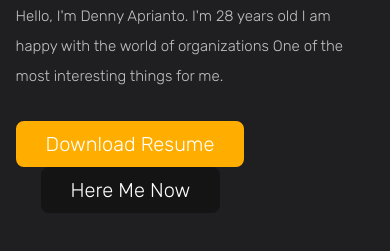
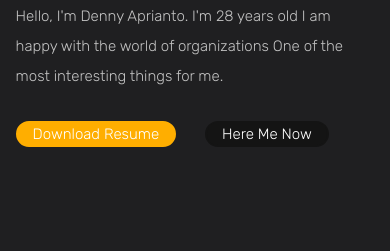
Before and after one commit to hallo-denny/iamdenny, a plain HTML site: page index.html in a window 390 px wide. Shown: the part 547-798 px from the top of the page. Drawn offline with nearby package versions, Linux system fonts and the light colour scheme.

Commit message:
Update style.css

```diff
--- a/style.css
+++ b/style.css
@@ -121,9 +121,9 @@ section{
     background: var(--main-color);
     color: var(--text-color);
     border: 2px solid var(--main-color);
-    font-size: 20px;
+    font-size: 15px;
     font-weight: 100;
-    border-radius: 8px;
+    border-radius: 15px;
     transition: all 0.6s ease-in-out;
 }
 .btn:hover{
@@ -285,7 +285,7 @@ section{
         transition: .2s;
     }
     .btn{
-        padding: 9px 28px;
+        padding: 2px 15px;
     }
 }
 .home-img img{
```
